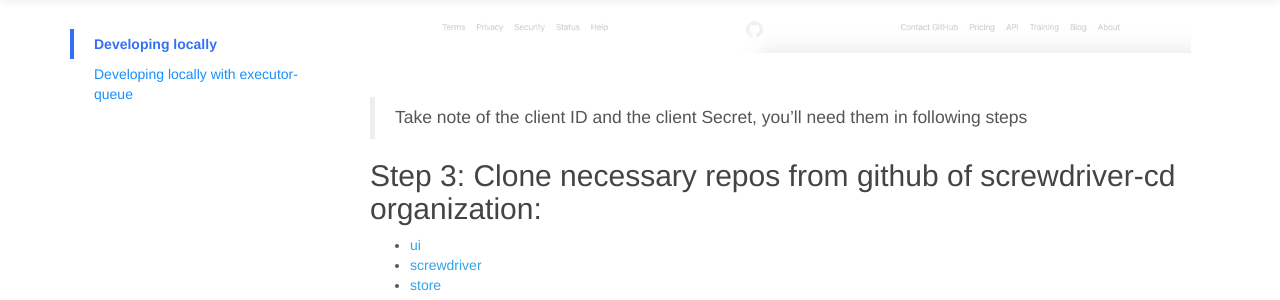
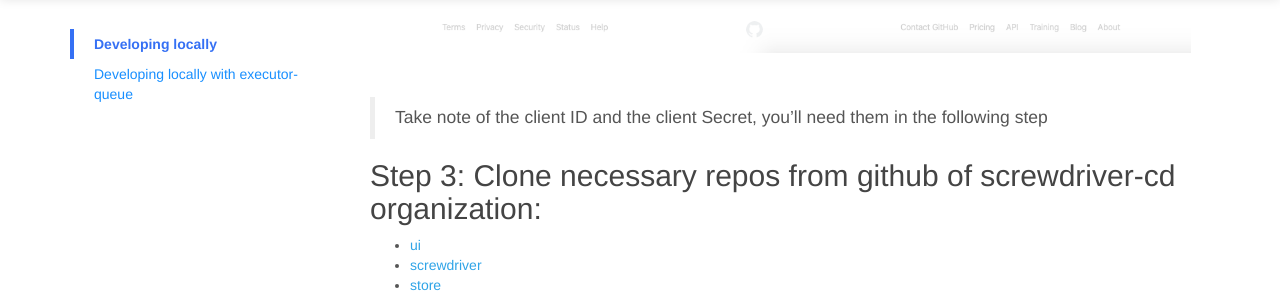
Before and after one commit to screwdriver-cd/guide, a Jekyll site: the page built from docs/cluster-management/developing-locally.md, in a window 1280 px wide and 900 px high, scrolled down 1284 px. Shown: the part 153-453 px from the top of the window. Built offline with Jekyll 4.4.1, drawn with Linux system fonts in a browser that asks for light colours.

Commit message:
Update docs/cluster-management/developing-locally.md
Co-Authored-By: Tiffany K <tiffanykyi@gmail.com>

```diff
--- a/docs/cluster-management/developing-locally.md
+++ b/docs/cluster-management/developing-locally.md
@@ -32,7 +32,7 @@ See screenshot as below
 
 ![developing-locally-ouath](./assets/developing-locally-ouath.png)
 
-> Take note of the client ID and the client Secret, you'll need them in following steps
+> Take note of the client ID and the client Secret, you'll need them in the following step
 
 ## Step 3: Clone necessary repos from github of screwdriver-cd organization:
 * [ui](https://github.com/screwdriver-cd/ui)
```
